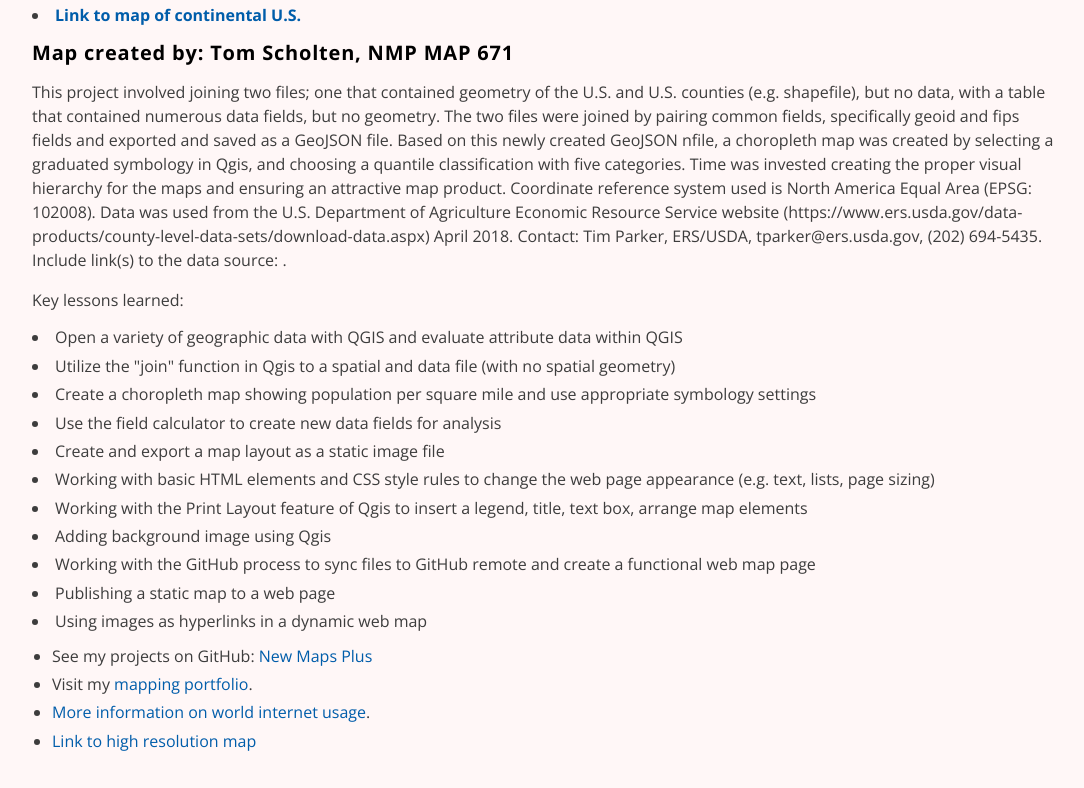
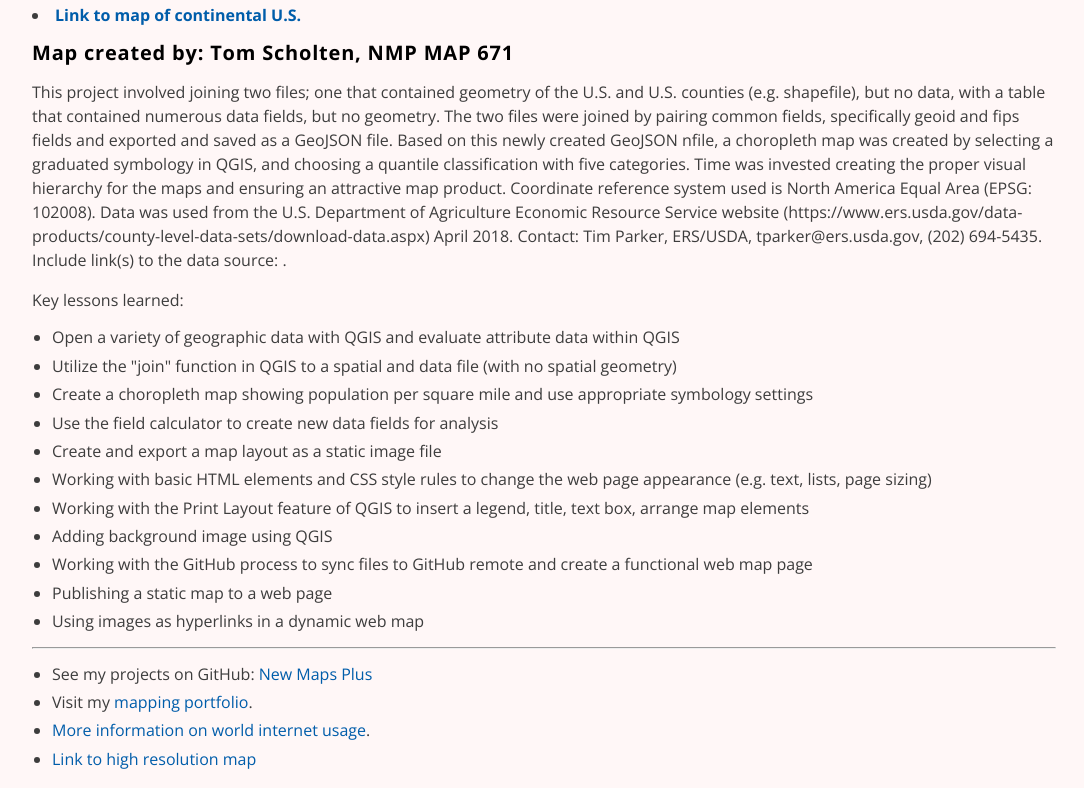
Before and after one commit to Tscholten1/MAP671-Module-04, a plain HTML site: page index.html in a window 1280 px wide. Shown: the part 916-1704 px from the top of the page, without its empty margins (96-1180 px from the left). Drawn offline with nearby package versions, Linux system fonts and the light colour scheme.

Commit message:
add ul element and dividing horizontal rule

```diff
--- a/index.html
+++ b/index.html
@@ -104,20 +104,23 @@
 
         <!-- Add you information below -->
         <h2>Map created by: Tom Scholten, NMP MAP 671</h2>
-        <p>This project involved joining two files; one that contained geometry of the U.S. and U.S. counties (e.g. shapefile), but no data, with a table that contained numerous data fields, but no geometry. The two files were joined by pairing common fields, specifically geoid and fips fields and exported and saved as a GeoJSON file. Based on this newly created GeoJSON nfile, a choropleth map was created by selecting a graduated symbology in Qgis, and choosing a quantile classification with five categories. Time was invested creating the proper visual hierarchy for the maps and ensuring an attractive map product. Coordinate reference system used is North America Equal Area (EPSG: 102008). Data was used from the U.S. Department of Agriculture Economic Resource Service website (https://www.ers.usda.gov/data-products/county-level-data-sets/download-data.aspx) April 2018. Contact: Tim Parker, ERS/USDA, tparker@ers.usda.gov, (202) 694-5435. Include link(s) to the data source: <a href="#" target="blank"></a>. </p>
+        <p>This project involved joining two files; one that contained geometry of the U.S. and U.S. counties (e.g. shapefile), but no data, with a table that contained numerous data fields, but no geometry. The two files were joined by pairing common fields, specifically geoid and fips fields and exported and saved as a GeoJSON file. Based on this newly created GeoJSON nfile, a choropleth map was created by selecting a graduated symbology in QGIS, and choosing a quantile classification with five categories. Time was invested creating the proper visual hierarchy for the maps and ensuring an attractive map product. Coordinate reference system used is North America Equal Area (EPSG: 102008). Data was used from the U.S. Department of Agriculture Economic Resource Service website (https://www.ers.usda.gov/data-products/county-level-data-sets/download-data.aspx) April 2018. Contact: Tim Parker, ERS/USDA, tparker@ers.usda.gov, (202) 694-5435. Include link(s) to the data source: <a href="#" target="blank"></a>. </p>
 
         <p>Key lessons learned:</p>
+        <ul>
         <li>Open a variety of geographic data with QGIS and evaluate attribute data within QGIS</li>
-        <li>Utilize the "join" function in Qgis to a spatial and data file (with no spatial geometry)</li>
+        <li>Utilize the "join" function in QGIS to a spatial and data file (with no spatial geometry)</li>
         <li>Create a choropleth map showing population per square mile and use appropriate symbology settings</li>
         <li>Use the field calculator to create new data fields for analysis</li>
         <li>Create and export a map layout as a static image file</li>
         <li>Working with basic HTML elements and CSS style rules to change the web page appearance (e.g. text, lists, page sizing)</li>
-        <li>Working with the Print Layout feature of Qgis to insert a legend, title, text box, arrange map elements</li>
-        <li>Adding background image using Qgis</li>
+        <li>Working with the Print Layout feature of QGIS to insert a legend, title, text box, arrange map elements</li>
+        <li>Adding background image using QGIS</li>
         <li>Working with the GitHub process to sync files to GitHub remote and create a functional web map page</li>
         <li>Publishing a static map to a web page</li>
         <li>Using images as hyperlinks in a dynamic web map</li>
+    </ul>
+    <hr>
         <ul>
             <!-- Change the following contacts to your personal brand, whatever you want it to be! -->
             <li>See my projects on GitHub: <a href="https://github.com/Tscholten1?tab=repositories/">New Maps Plus</a></li>
```
